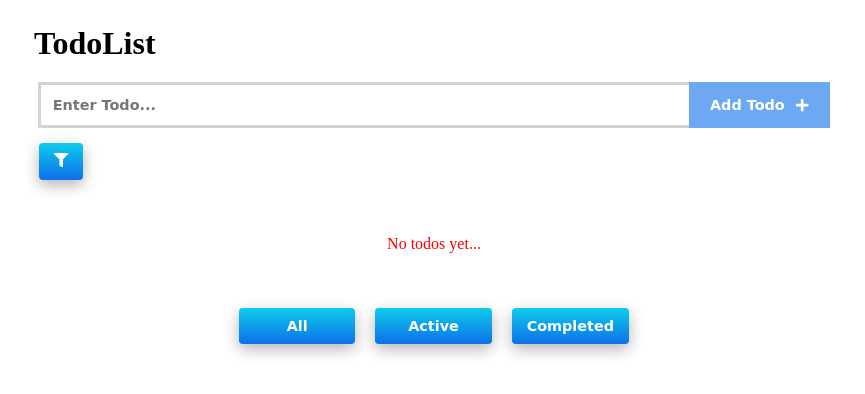
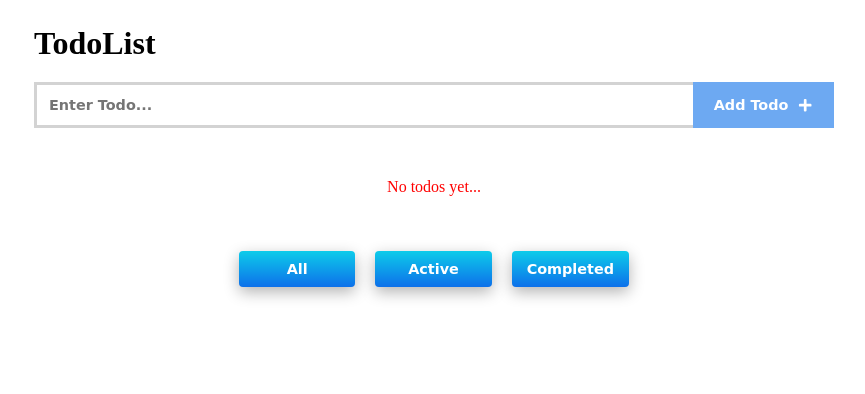
Before and after one commit to pirateIV/todos..., a React (Vite) app: page / in a window 1280 px wide. Shown: the top 394 px of the page, without its empty margins (206-1071 px from the left). Built offline with nearby package versions, Linux system fonts and the light colour scheme.

Commit message:
created method for switching toggle inputs

```diff
--- a/src/App.css
+++ b/src/App.css
@@ -29,7 +29,7 @@ body {
 }
 
 .addTodoForm input {
-  flex: 0.84;
+  flex: 0.85;
   border: 3px solid lightgray;
   border-right: none;
 }
--- a/src/App.jsx
+++ b/src/App.jsx
@@ -104,15 +104,16 @@ const App = () => {
           handleSearch={handleSearch}
         />
 
+        {todos.length === 0 ? (
+          <p className='empty'>No todos yet...</p>
+        ) : (
+          todos.length > 0 && (
+            <>
               <div>
                 <button onClick={() => setToggleSearch(!toggleSearch)}>
                   {!toggleSearch ? <FaFilter /> : <FaSearch />}
                 </button>
               </div>
-        {todos.length === 0 ? (
-          <p className='empty'>No todos yet...</p>
-        ) : (
-          todos.length > 0 && (
               <TodoList
                 todos={todoItems}
                 handleSearch={handleSearch}
@@ -120,9 +121,9 @@ const App = () => {
                 handleDelete={handleDelete}
                 customFilter={customFilter}
               />
+            </>
           )
         )}
-
         <CustomFilter handleCustomFilter={handleCustomFilter} />
 
         {todos.length > 0 && <TodoListLength todos={todos} />}
```
Lines whose indentation alone changed are shown as unchanged.
